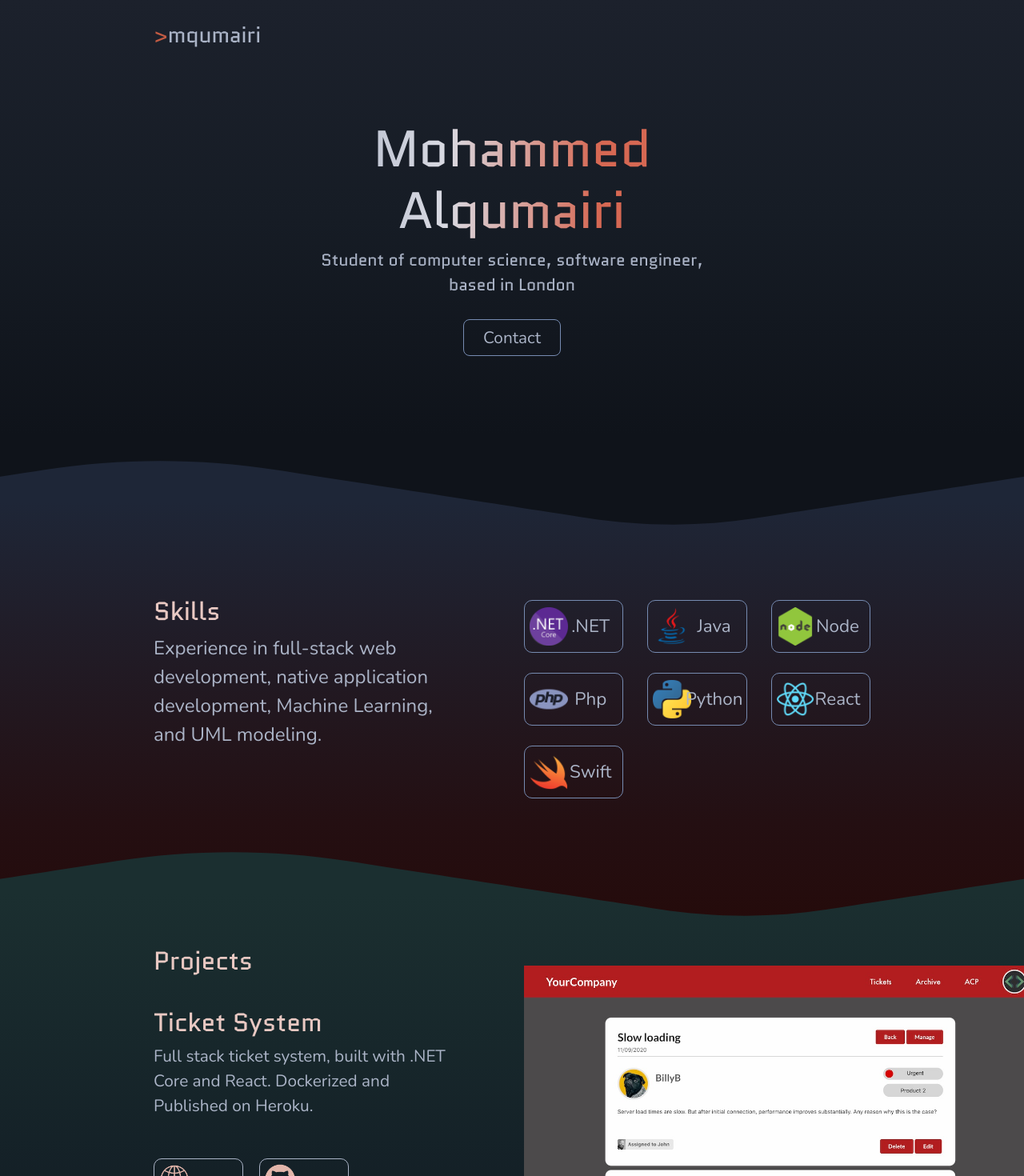
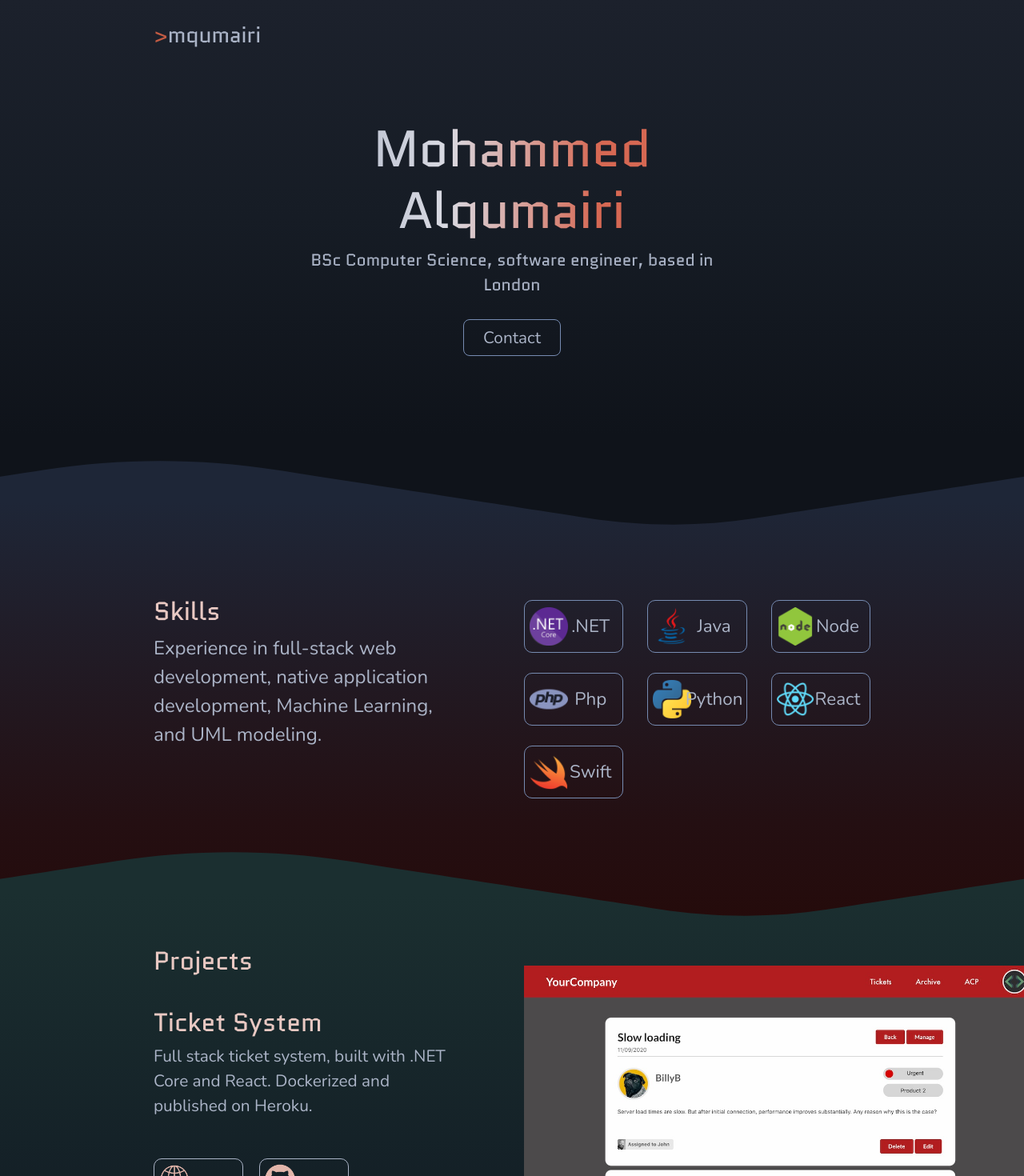
Before and after one commit to MQumairi/portfolio-cleint, a Next.js app: page / in a window 1280 px wide. Shown: the top 1470 px of the page at 80% size. Built offline with nearby package versions, Linux system fonts and the light colour scheme; no server answers.

Commit message:
fixed text

```diff
--- a/components/About/About.tsx
+++ b/components/About/About.tsx
@@ -3,8 +3,7 @@ import Link from "next/link";
 
 const About = ({ data }) => {
   let title = "Mohammed Alqumairi";
-  let content =
-    "Student of computer science, software engineer, based in London";
+  let content = "BSc Computer Science, software engineer, based in London";
 
   if (data[0] != undefined) {
     title = data[0]["title"]["rendered"];
--- a/components/Projects/ProjectSlider/ProjectSlider.tsx
+++ b/components/Projects/ProjectSlider/ProjectSlider.tsx
@@ -10,7 +10,7 @@ const ProjectSlider = ({ projects }) => {
         title: { rendered: "Ticket System" },
         acf: {
           priority: 1,
-          raw_description: "Full stack ticket system, built with .NET Core and React. Dockerized and Published on Heroku.",
+          raw_description: "Full stack ticket system, built with .NET Core and React. Dockerized and published on Heroku.",
           live_link: "http://mqumairi-ticketsystem.herokuapp.com/",
           github_link: "https://github.com/MQumairi/ticket-system-server",
           screenshot: "/tickets.jpg",
```
